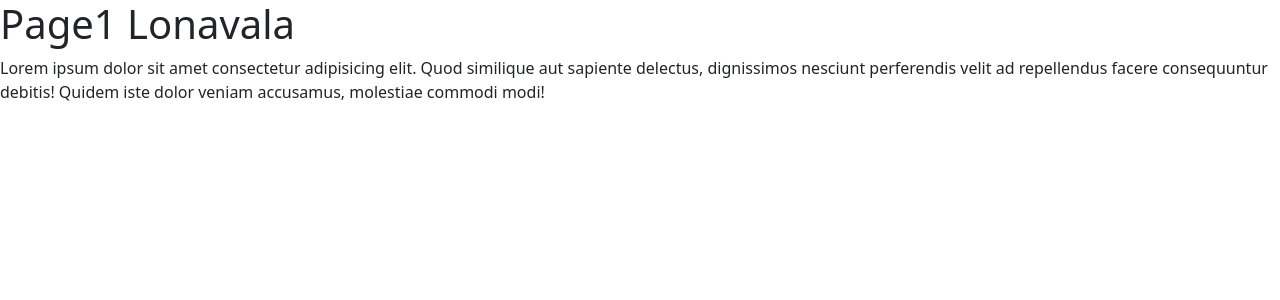
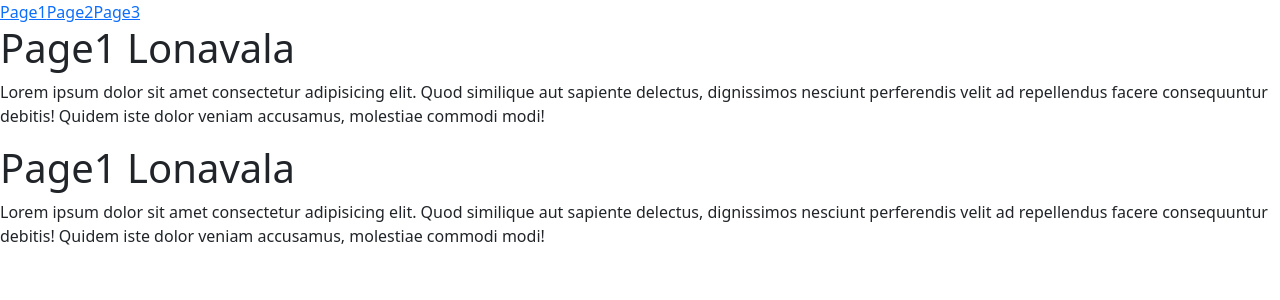
Before and after one commit to july-2021/day6-react-app, a React (Create React App) app: page / in a window 1280 px wide. Shown: the top 300 px of the page. Built offline with nearby package versions, Linux system fonts and the light colour scheme.

Commit message:
basic navigation.

```diff
--- a/src/App.js
+++ b/src/App.js
@@ -3,11 +3,15 @@ import "./App.css";
 import { useState } from "react";
 import { HelloWorld } from "./pages/HelloWorld";
 import { HelloUniverse } from "./pages/HelloUniverse";
-import { BrowserRouter, Route } from "react-router-dom";
+import { BrowserRouter, Route, Link } from "react-router-dom";
 
 export default function App() {
   return (
     <BrowserRouter>
+      <Link to="/page1"> Page1</Link>
+      <Link to="/page2">Page2</Link>
+      <Link to="/page3">Page3</Link>
+
       <Route exact={true} path="/page1" component={Page1} />
       <Route exact={true} path="/page2" component={Page2} />
       <Route exact={true} path="/page3" component={Page3} />
@@ -19,6 +23,14 @@ export default function App() {
 function Page1() {
   return (
     <div>
+      <h1>Page1 Lonavala</h1>
+      <p>
+        Lorem ipsum dolor sit amet consectetur adipisicing elit. Quod similique
+        aut sapiente delectus, dignissimos nesciunt perferendis velit ad
+        repellendus facere consequuntur debitis! Quidem iste dolor veniam
+        accusamus, molestiae commodi modi!
+      </p>
+
       <h1>Page1 Lonavala</h1>
       <p>
         Lorem ipsum dolor sit amet consectetur adipisicing elit. Quod similique
```
